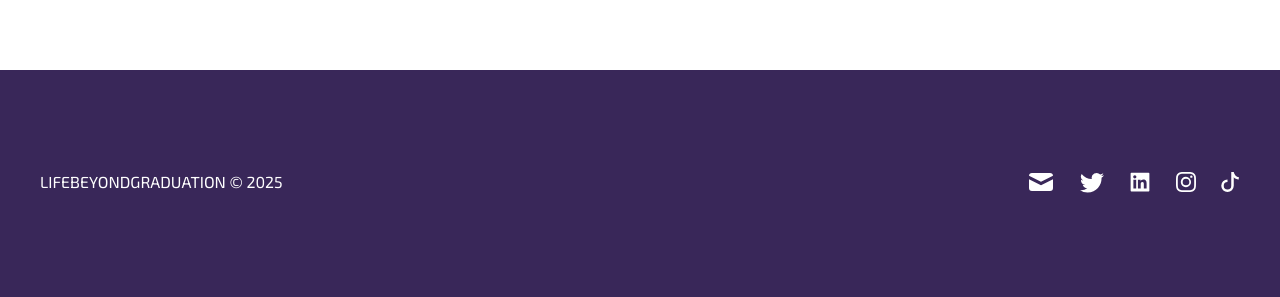
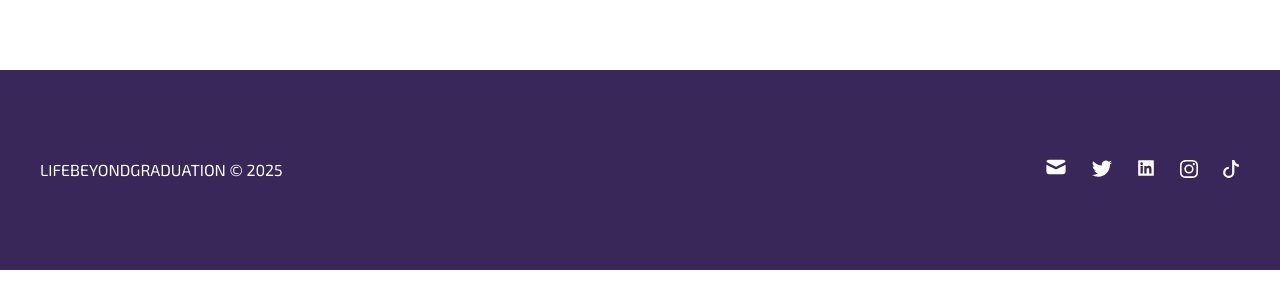
Before and after one commit to olamileke/lifebeyondgraduation, a Next.js app: page / in a window 1280 px wide. Shown: the part 2037-2334 px from the top of the page. After the commit the page ends 2307 px from the top, so only its background shows below. Built offline with nearby package versions, Linux system fonts and the light colour scheme.

Commit message:
feat: work on the about section

```diff
--- a/src/components/Footer/Footer.tsx
+++ b/src/components/Footer/Footer.tsx
@@ -6,12 +6,12 @@ import { HiMail } from "react-icons/hi";
 export const Footer = () => {
   return (
     <section className="bg-russian-violet text-white">
-      <div className="mx-auto max-w-[1200px] py-25 flex justify-between">
+      <div className="mx-auto max-w-[1200px] py-22 flex justify-between">
         <p>LIFEBEYONDGRADUATION &copy; {new Date().getFullYear()}</p>
 
-        <div className="flex text-2xl gap-6">
+        <div className="flex text-xl gap-6">
           <Link href="/email" target="_blank">
-            <HiMail className="text-3xl relative bottom-[3px]" />
+            <HiMail className="text-2xl relative bottom-[3px]" />
           </Link>
           <Link href="/email" target="_blank">
             <BsTwitter />
@@ -20,10 +20,10 @@ export const Footer = () => {
             <AiFillLinkedin />
           </Link>
           <Link href="/email" target="_blank">
-            <BsInstagram className="text-xl relative top-[1.5px]" />
+            <BsInstagram className="text-lg relative top-[1.5px]" />
           </Link>
           <Link href="/email" target="_blank">
-            <BsTiktok className="text-xl relative top-[1.5px]" />
+            <BsTiktok className="text-lg relative top-[1.5px]" />
           </Link>
         </div>
       </div>
```
